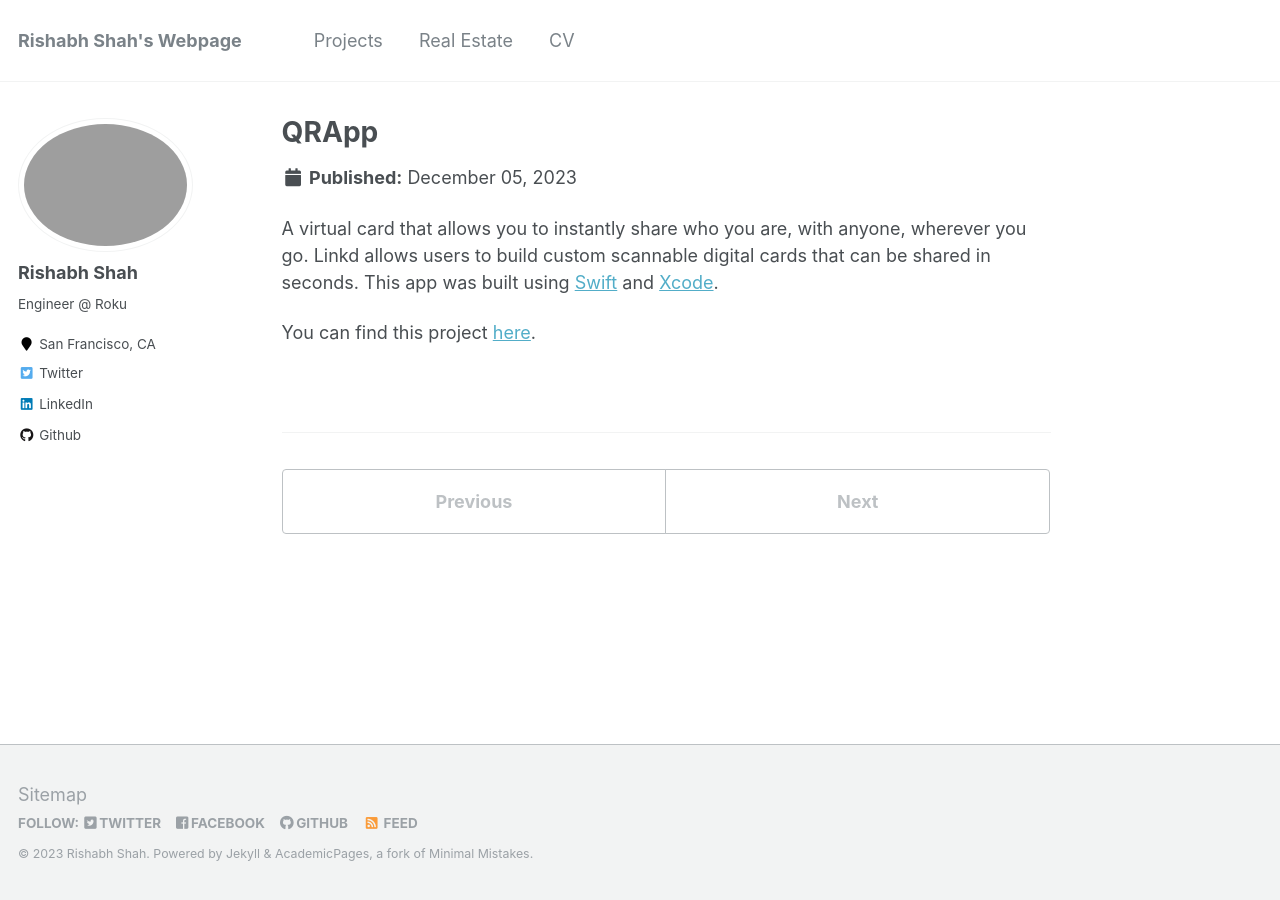
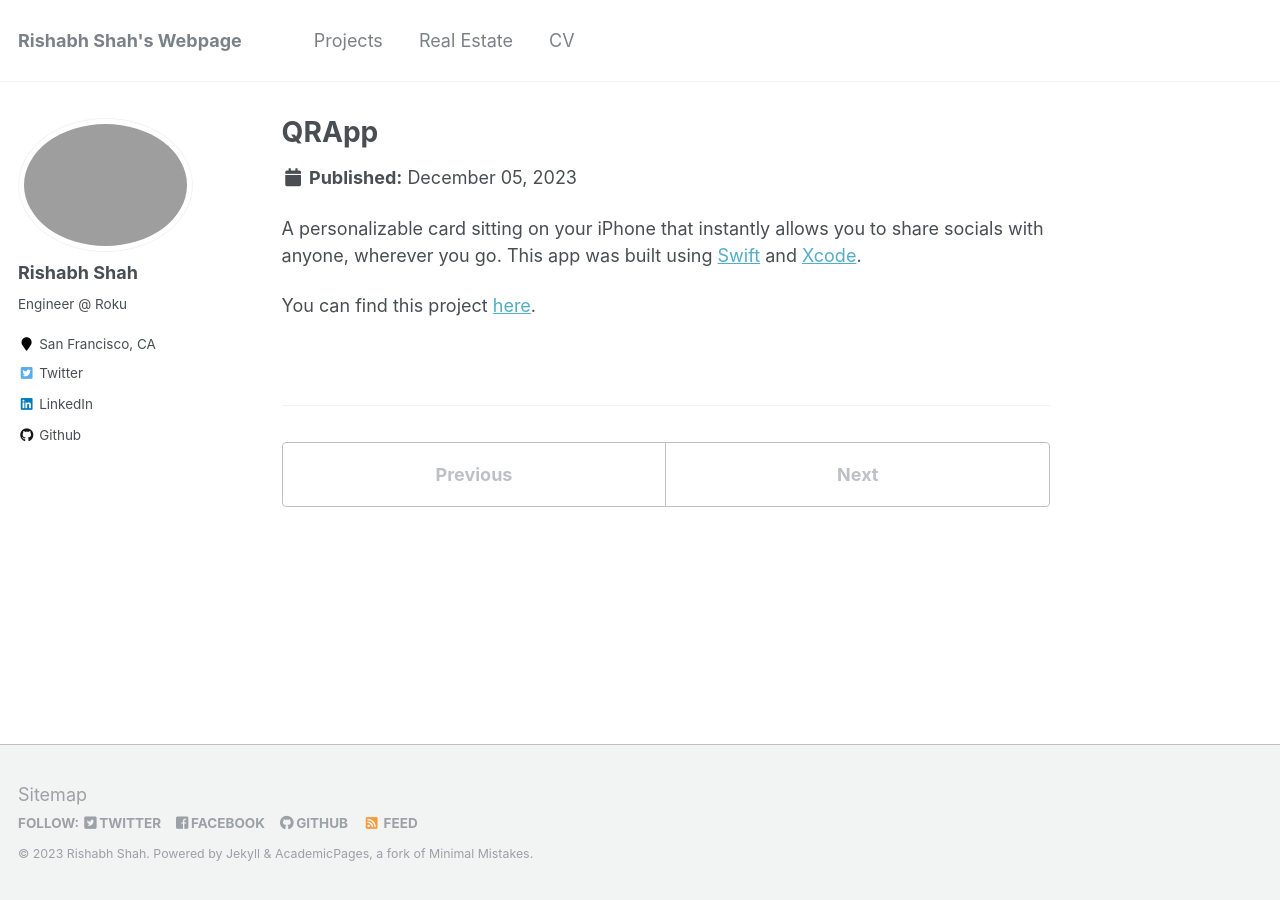
Before and after one commit to shahrishabh7/shahrishabh7.github.io, a Jekyll site: the page built from _portfolio/portfolio-4.md, in a window 1280 px wide. Built offline with Jekyll 4.4.1, drawn with Linux system fonts in a browser that asks for light colours.

Commit message:
update qrapp

```diff
--- a/_portfolio/portfolio-4.md
+++ b/_portfolio/portfolio-4.md
@@ -4,6 +4,6 @@ excerpt: "Swift-built iOS application for NFC cards with professional and social
 collection: portfolio
 ---
 
-A virtual card that allows you to instantly share who you are, with anyone, wherever you go. Linkd allows users to build custom scannable digital cards that can be shared in seconds. This app was built using [Swift](https://www.swift.org/) and [Xcode](https://developer.apple.com/xcode/).
+A personalizable card sitting on your iPhone that instantly allows you to share socials with anyone, wherever you go. This app was built using [Swift](https://www.swift.org/) and [Xcode](https://developer.apple.com/xcode/).
 
 You can find this project [here](https://github.com/shahrishabh7/QRapp).
```
